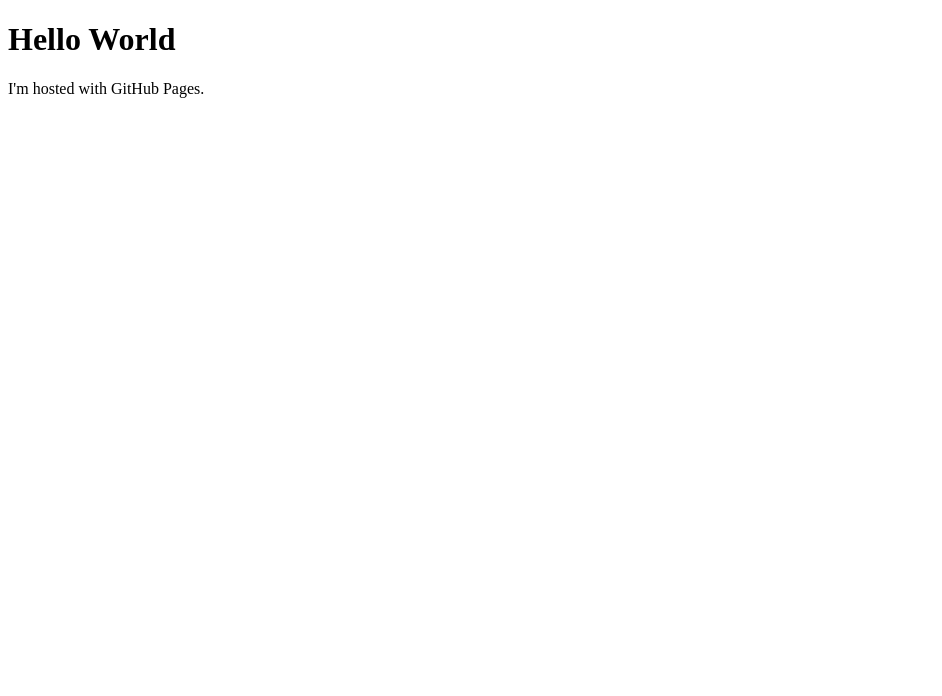
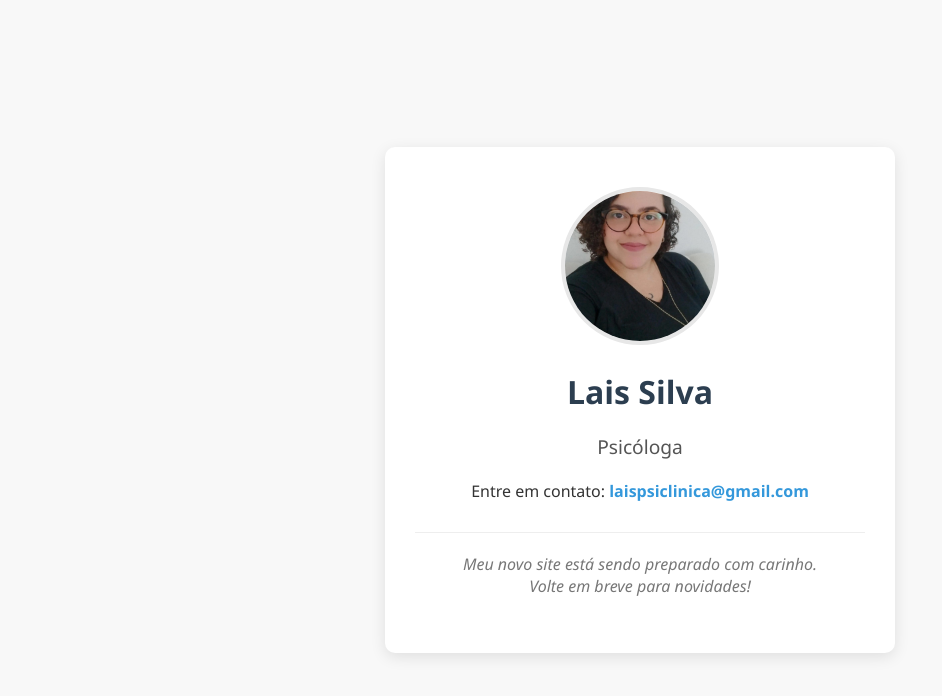
Before and after one commit to laismaria95/laismaria95.github.io, a plain HTML site: page index.html in a window 1280 px wide. Shown: the whole page, without its empty margins (0-942 px from the left). Drawn offline with Linux system fonts and the light colour scheme.

Commit message:
primeira versão do site

```diff
--- a/index.html
+++ b/index.html
@@ -1,9 +1,97 @@
 <!DOCTYPE html>
-<html>
+<html lang="pt-br">
+<head>
+    <meta charset="UTF-8">
+    <meta name="viewport" content="width=device-width, initial-scale=1.0">
+    <title>Lais Silva - Psicóloga (Em Breve)</title>
+    <style>
+        /* Estilos gerais */
+        body {
+            font-family: 'Segoe UI', Tahoma, Geneva, Verdana, sans-serif; /* Fonte limpa */
+            margin: 0;
+            padding: 0;
+            background-color: #f8f8f8; /* Fundo suave */
+            color: #333;
+            display: flex;
+            justify-content: center;
+            align-items: center;
+            min-height: 100vh; /* Garante que o conteúdo fique centralizado na tela */
+            text-align: center;
+        }
 
+        /* Container principal */
+        .container {
+            background-color: #ffffff;
+            padding: 40px 30px;
+            border-radius: 10px; /* Cantos arredondados */
+            box-shadow: 0 4px 15px rgba(0, 0, 0, 0.1); /* Sombra suave */
+            max-width: 450px; /* Largura máxima */
+            width: 90%; /* Responsivo */
+        }
+
+        /* Estilo da Foto */
+        .profile-pic {
+            width: 150px; /* Tamanho da foto */
+            height: 150px;
+            border-radius: 50%; /* Foto circular */
+            object-fit: cover; /* Garante que a foto cubra o espaço sem distorcer */
+            margin-bottom: 20px;
+            border: 4px solid #e7e7e7; /* Borda sutil */
+        }
+
+        /* Nome */
+        h1 {
+            margin-top: 0;
+            margin-bottom: 5px;
+            color: #2c3e50; /* Cor mais escura para o nome */
+            font-size: 2em;
+        }
+
+        /* Profissão */
+        .profession {
+            font-size: 1.2em;
+            color: #555;
+            margin-bottom: 20px;
+        }
+
+        /* Email */
+        .email a {
+            color: #3498db; /* Azul para o link */
+            text-decoration: none;
+            font-weight: bold;
+        }
+        .email a:hover {
+            text-decoration: underline; /* Sublinhado ao passar o mouse */
+        }
+
+        /* Mensagem "Em Construção" */
+        .status {
+            margin-top: 30px;
+            font-style: italic;
+            color: #777;
+            border-top: 1px solid #eee; /* Linha separadora */
+            padding-top: 20px;
+        }
+
+    </style>
+</head>
 <body>
-    <h1>Hello World</h1>
-    <p>I'm hosted with GitHub Pages.</p>
+
+    <div class="container">
+        <!-- Substitua 'lais_foto.jpg' pelo nome exato do arquivo da sua foto -->
+        <img src="lais_foto.jpeg" alt="Foto de Lais Silva" class="profile-pic">
+
+        <h1>Lais Silva</h1>
+        <p class="profession">Psicóloga</p>
+
+        <p class="email">
+            Entre em contato: <a href="mailto:laispsiclinica@gmail.com">laispsiclinica@gmail.com</a>
+        </p>
+
+        <p class="status">
+            Meu novo site está sendo preparado com carinho.<br> Volte em breve para novidades!
+        </p>
+    </div>
+
 </body>
-
 </html>
```
Also changed, not shown: lais_foto.jpeg (added).
